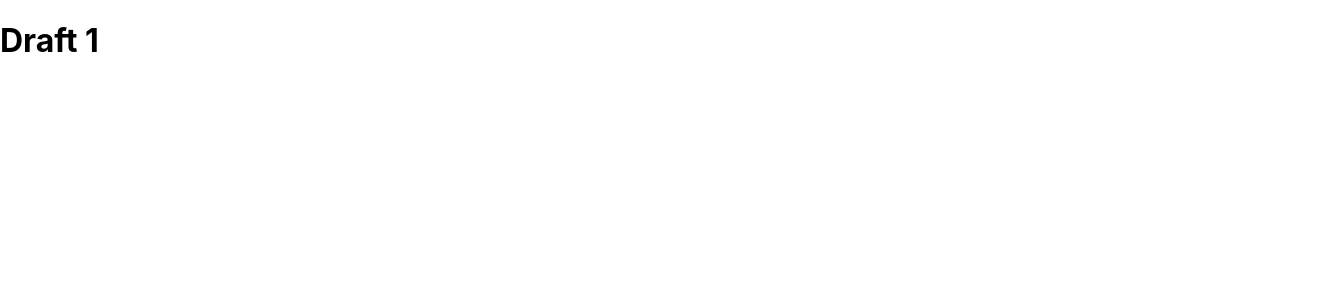
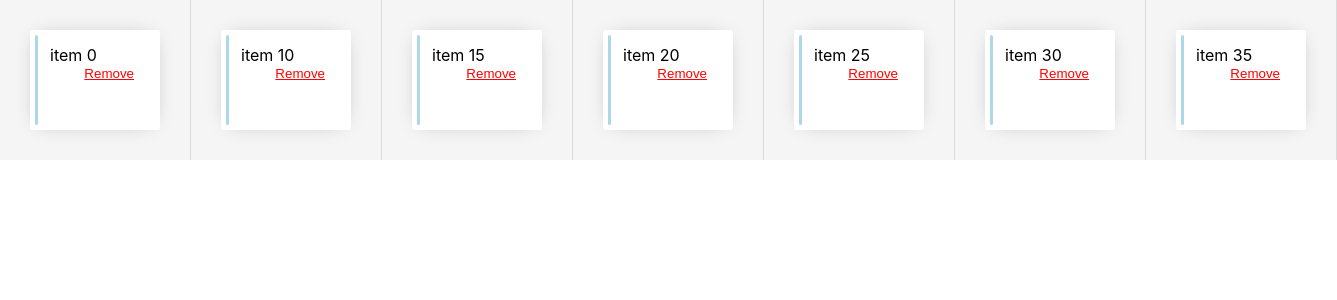
Before and after one commit to Mahfouzer/Lessons-dnd, a React (Create React App) app: page / in a window 1280 px wide. Shown: the top 300 px of the page, 1337 px wide, since content can reach past the window. Built offline with nearby package versions, Linux system fonts and the light colour scheme.

Commit message:
create drag and drop lessons list

```diff
--- a/src/App.tsx
+++ b/src/App.tsx
@@ -1,8 +1,8 @@
-
+import WeekSchedule from './Components/WeekSchedule/WeekSchedule'
 function App() {
   return (
     <div className="App">
-     <h1>Draft 1</h1>
+     <WeekSchedule/>
     </div>
   );
 }
--- /dev/null
+++ b/src/Components/Lesson/Lesson.styled.ts
@@ -0,0 +1,40 @@
+import styled from "styled-components";
+
+export const LessonCard = styled.div<{ isDragged: boolean }>`
+  background-color: ${(props) => (props.isDragged ? "#dbf9fb" : "white")};
+  userselect: "none";
+  margin: 10px;
+  padding: 5px;
+  min-height: 70px;
+  border-radius: 3px;
+  box-shadow: 0px 0px 20px -9px rgba(0, 0, 0, 0.33);
+  -webkit-box-shadow: 0px 0px 20px -9px rgba(0, 0, 0, 0.33);
+  -moz-box-shadow: 0px 0px 20px -9px rgba(0, 0, 0, 0.33);
+  position: relative;
+`;
+
+export const LessonContentWrapper = styled.div`
+  padding: 10px 15px;
+  height: 70px;
+  &:before {
+    content: "";
+    height: calc(100% - 10px);
+    display: inline-block;
+    width: 3px;
+    background-color: lightBlue;
+    position: absolute;
+    left: 5px;
+    top: 5px;
+    border-radius: 3px;
+  }
+`;
+
+export const RemoveButton = styled.button`
+  background: transparent;
+  color: red;
+  text-style: underline;
+  border: none;
+  cursor: pointer;
+  text-decoration: underline;
+  float: right;
+`;
--- /dev/null
+++ b/src/Components/Lesson/Lesson.tsx
@@ -0,0 +1,34 @@
+import React from "react";
+import {
+  LessonCard,
+  LessonContentWrapper,
+  RemoveButton,
+} from "./Lesson.styled";
+
+export default function Lesson({
+  item,
+  daysIndex,
+  lessonIndex,
+  provided,
+  snapshot,
+  removeLessonHandler,
+}: any) {
+  return (
+    <LessonCard
+      ref={provided.innerRef}
+      {...provided.draggableProps}
+      {...provided.dragHandleProps}
+      isDragged={snapshot.isDragging}
+    >
+      <LessonContentWrapper>
+        {item.content}
+        <RemoveButton
+          type="button"
+          onClick={() => removeLessonHandler(daysIndex, lessonIndex)}
+        >
+          Remove
+        </RemoveButton>
+      </LessonContentWrapper>
+    </LessonCard>
+  );
+}
--- /dev/null
+++ b/src/Components/WeekSchedule/WeekSchedule.styled.ts
@@ -0,0 +1,15 @@
+import styled from "styled-components";
+
+export const DayContainer = styled.div<{ isDraggingOver: boolean }>`
+  background: green;
+  background: ${({ isDraggingOver }) =>
+    isDraggingOver ? "#f1f1f1" : "#f5f5f5"};
+  padding: 20px;
+  width: 400px;
+  min-width: 150px;
+  border-right:1px solid #dbdada;
+`;
+
+export const WeekContainer = styled.div`
+  display: flex;
+`;
--- /dev/null
+++ b/src/Components/WeekSchedule/WeekSchedule.tsx
@@ -0,0 +1,133 @@
+import { useState } from "react";
+import { DragDropContext, Droppable, Draggable } from "react-beautiful-dnd";
+import {DayContainer, WeekContainer} from "./WeekSchedule.styled"
+import Lesson from "../Lesson/Lesson";
+import { Days } from "../../Models/Days.model";
+
+
+
+// fake data generator
+const getItems = (count: any, offset = 0) => [
+  {
+    id: `${Math.round(Math.random() * 100000)}`,
+    content: `item ${offset}`,
+  },
+];
+
+const reorder = (list: any, startIndex: any, endIndex: any) => {
+  const result = Array.from(list);
+  const [removed] = result.splice(startIndex, 1);
+  result.splice(endIndex, 0, removed);
+  return result;
+};
+
+/**
+ * Moves an item from one list to another list.
+ */
+const move = (
+  source: any,
+  destination: any,
+  droppableSource: { droppableId: number; index: number },
+  droppableDestination: any
+) => {
+  const sourceClone = Array.from(source);
+  const destClone = Array.from(destination);
+  const [removed] = sourceClone.splice(droppableSource.index, 1);
+
+  destClone.splice(droppableDestination.index, 0, removed);
+
+  const result: any = {};
+  result[droppableSource.droppableId] = sourceClone;
+  result[droppableDestination.droppableId] = destClone;
+
+  return result;
+};
+
+export default function WeekSchedule() {
+  const [state, setState] = useState([
+    getItems(10),
+    getItems(15, 10),
+    getItems(5, 15),
+    getItems(25, 20),
+    getItems(25, 25),
+    getItems(5, 30),
+    getItems(5, 35),
+  ]);
+
+  function onDragEnd(result: any) {
+    const { source, destination } = result;
+
+    // dropped outside the list
+    if (!destination) {
+      return;
+    }
+    const sInd: number = +source.droppableId;
+    const dInd = +destination.droppableId;
+
+    // dropped inside the same column
+    if (sInd === dInd) {
+      const items = reorder(state[sInd], source.index, destination.index);
+      const newState: any[] = [...state];
+      newState[sInd] = items;
+      setState(newState);
+    } else {
+      const result: any = move(state[sInd], state[dInd], source, destination);
+      const newState: any[] = [...state];
+      newState[sInd] = result[sInd];
+      newState[dInd] = result[dInd];
+
+      setState(newState);
+    }
+  }
+
+  const removeLessonHandler = (daysIndex: number, lessonIndex: number) => {
+    const newState = [...state];
+    newState[daysIndex].splice(lessonIndex, 1);
+    setState(newState);
+  };
+
+
+
+
+
+  return (
+    <div>
+
+      <WeekContainer>
+        <DragDropContext onDragEnd={onDragEnd}>
+          {state.map((el, daysIndex) => (
+            <Droppable key={daysIndex} droppableId={`${daysIndex}`}>
+              {(provided, snapshot) => (
+                <DayContainer
+                  ref={provided.innerRef}
+                  isDraggingOver={snapshot.isDraggingOver}
+                  {...provided.droppableProps}
+                >
+                  {el.map((item, lessonIndex) => (
+                    <Draggable
+                      key={item.id}
+                      draggableId={item.id}
+                      index={lessonIndex}
+                    >
+                      {(provided, snapshot) => (
+                        <Lesson
+                          item={item}
+                          lessonIndex={lessonIndex}
+                          daysIndex={daysIndex}
+                          provided={provided}
+                          snapshot={snapshot}
+                          removeLessonHandler={removeLessonHandler} // could be refactored into a component
+                        />
+                      )}
+                    </Draggable>
+                  ))}
+                  {provided.placeholder}
+                </DayContainer>
+              )}
+            </Droppable>
+          ))}
+        </DragDropContext>
+      </WeekContainer>
+    </div>
+  );
+}
```
